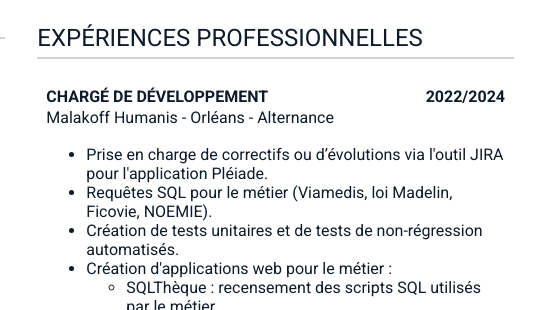
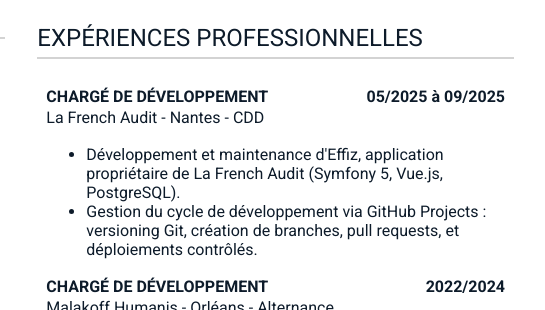
Before and after one commit to Geordinateur/geordinateur.github.io, a plain HTML site: page index.html in a window 1280 px wide. Shown: the part 490-800 px from the top of the page, 523-1068 px from the left. Drawn offline with Linux system fonts and the light colour scheme; a web font is replaced by a local one.

Commit message:
ajout exp lfa

```diff
--- a/index.html
+++ b/index.html
@@ -158,6 +158,24 @@
           <table class="table-experiences">
             <tr>
               <td><h4>Chargé de développement</h4></td>
+              <td class="date">05/2025 à 09/2025</td>
+            </tr>
+            <tr>
+              <td colspan="2">
+                La French Audit - Nantes - CDD
+              </td>
+            </tr>
+            <tr>
+              <td colspan="2">
+                <ul>
+                  <li>Développement et maintenance d'Effiz, application propriétaire de La French Audit (Symfony 5, Vue.js, PostgreSQL).</li>
+                  <li>Gestion du cycle de développement via GitHub Projects : versioning Git, création de branches, pull requests, et déploiements contrôlés.</li>
+                </ul>
+              </td>
+            </tr>
+
+            <tr>
+              <td><h4>Chargé de développement</h4></td>
               <td class="date">2022/2024</td>
             </tr>
             <tr>
```
